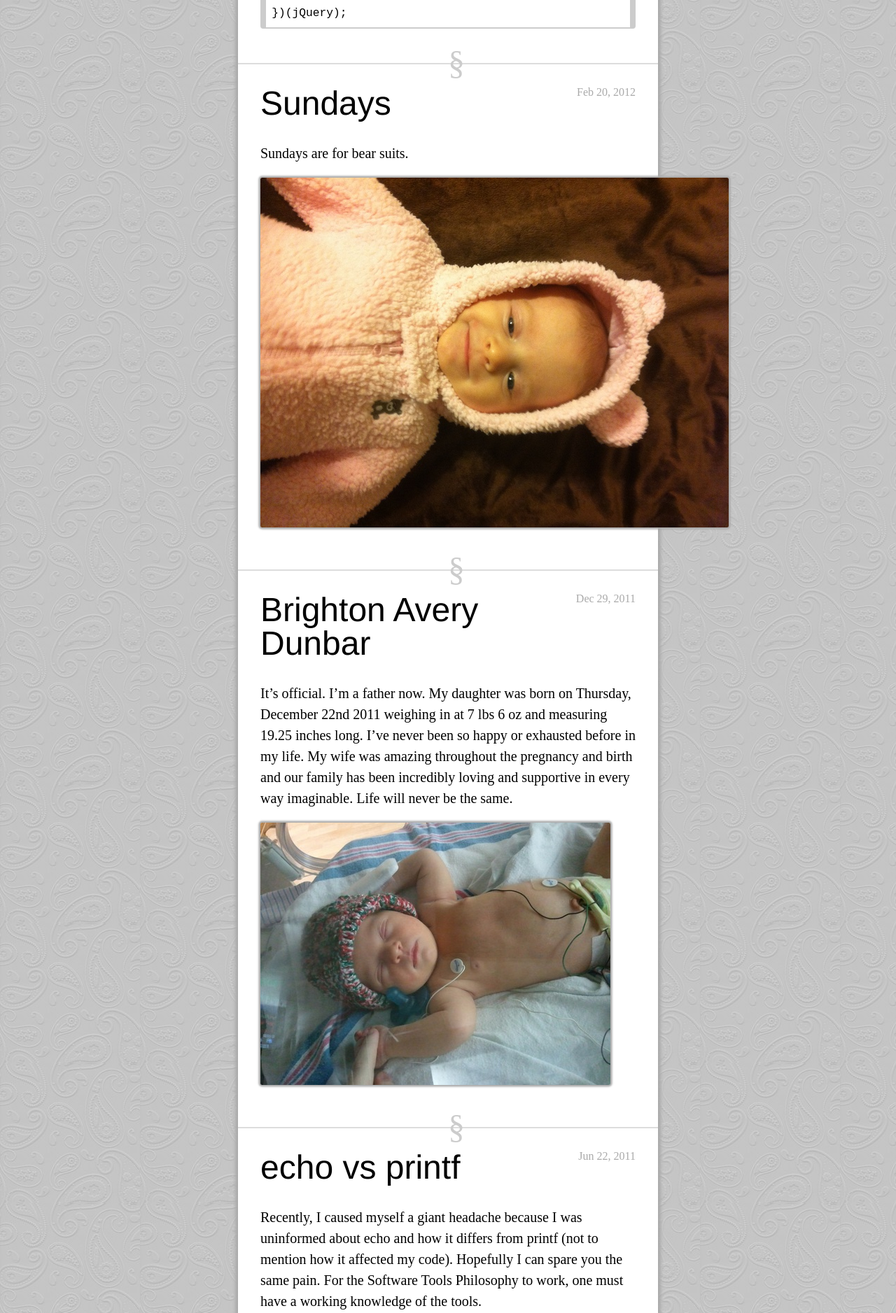
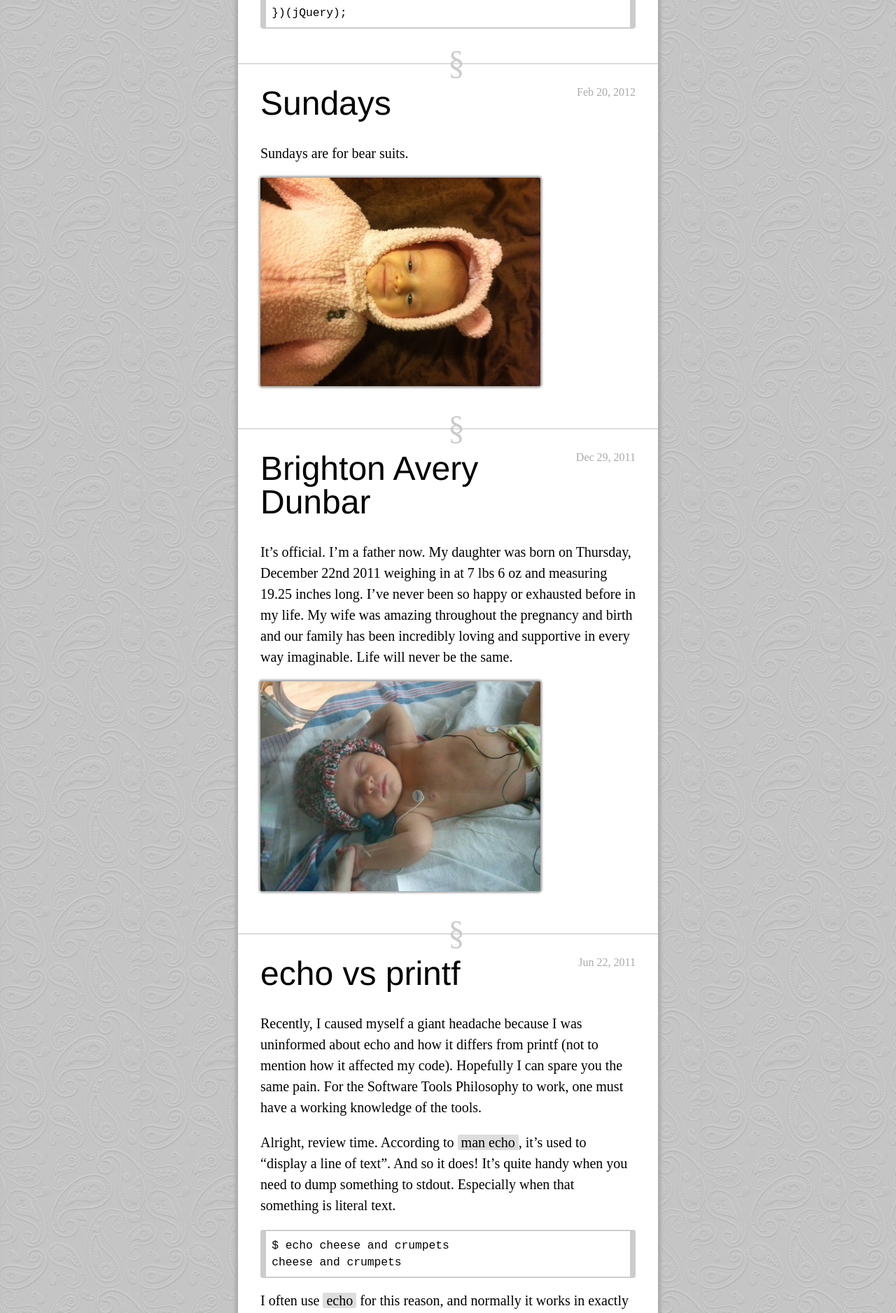
Before and after one commit to braddunbar/braddunbar.github.io, a Jekyll site: the page built from index.html, in a window 1280 px wide. Shown: the part 1480-3357 px from the top of the page at 70% size. Built offline with Jekyll 4.4.1, drawn with Linux system fonts in a browser that asks for light colours; some web fonts are replaced.

Commit message:
Max width for images.

```diff
--- a/css/screen.css
+++ b/css/screen.css
@@ -57,6 +57,7 @@ a { color: inherit; }
 a:hover { color: red; }
 
 p img {
+  max-width: 20em;
   background: #fff;
   -webkit-box-shadow: 0 0 .125em .125em #aaa; box-shadow: 0 0 .125em .125em #aaa;
   -webkit-border-radius: .125em; border-radius: .125em;
```
